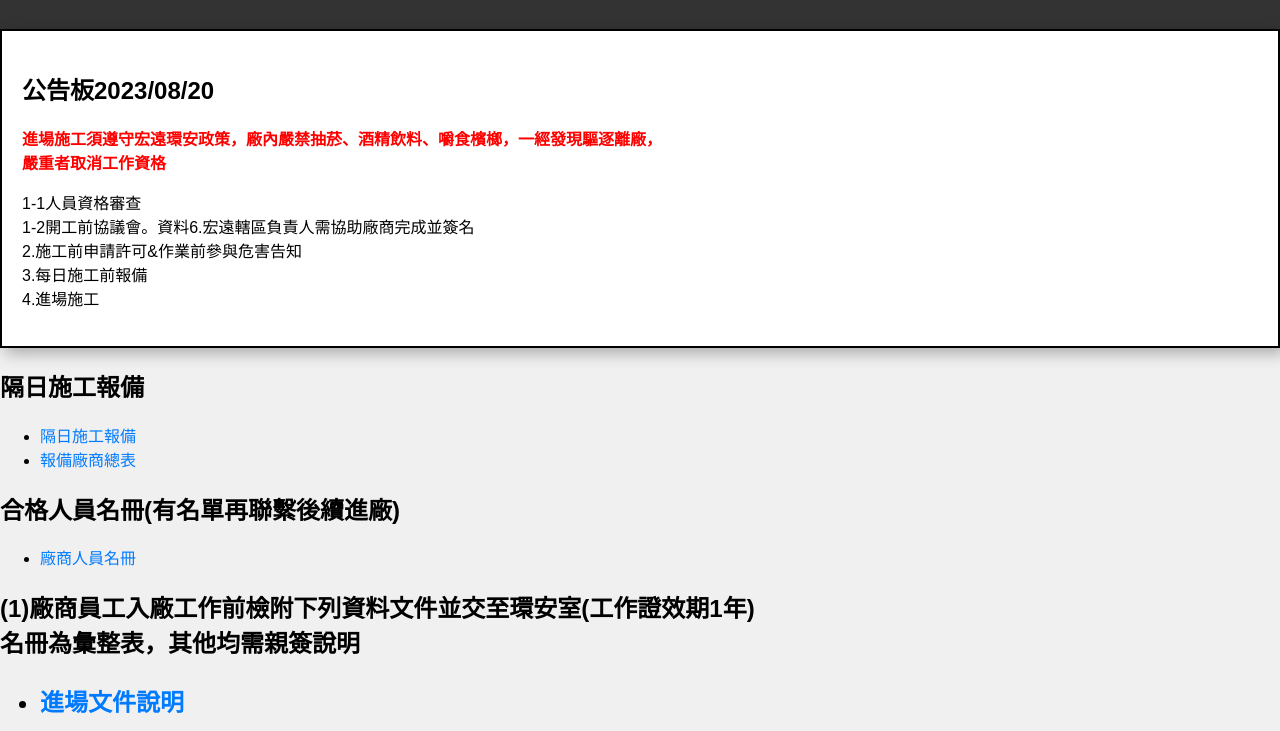
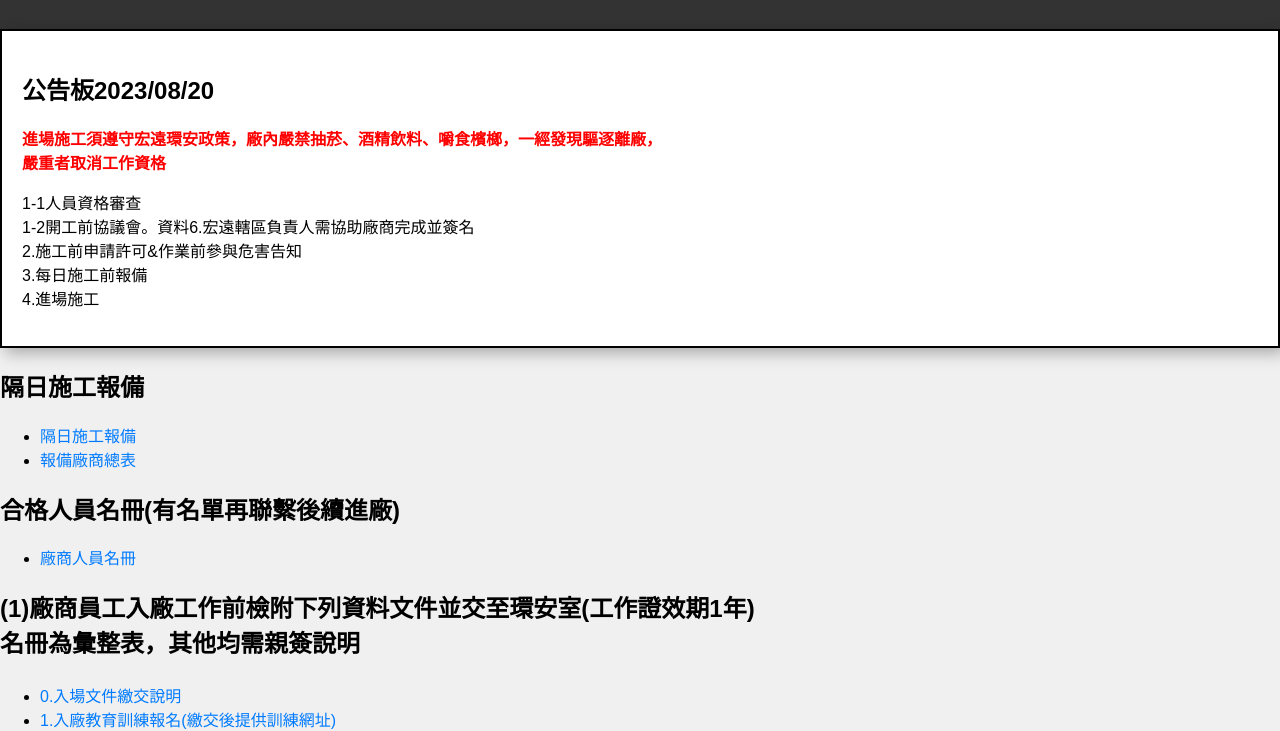
Before and after one commit to SunnyKuoTing/HYC, a plain HTML site: page index.html in a window 1280 px wide. Shown: the part 80-811 px from the top of the page. Drawn offline with Linux system fonts and the light colour scheme.

Commit message:
Update index.html
Signed-off-by: SunnyKuoTing <134305346+SunnyKuoTing@users.noreply.github.com>

```diff
--- a/index.html
+++ b/index.html
@@ -63,11 +63,10 @@
             <ul>
                 <li><a href="https://docs.google.com/spreadsheets/d/1cVZ7OLAM-030L2J21KRqa4k4OsRRRV70/edit#gid=0" target="_blank">廠商人員名冊</a></li>
             </ul>
-            <h2>(1)廠商員工入廠工作前檢附下列資料文件並交至環安室(工作證效期1年)<br>名冊為彙整表，其他均需親簽說明</li><ul>
-    <li><a href="https://docs.google.com/document/d/1FRdXnGPAz116ZH-GTYyUpan4EqVLg4my/view" target="_blank">進場文件說明</a></li>
-</ul>
+            <h2>(1)廠商員工入廠工作前檢附下列資料文件並交至環安室(工作證效期1年)<br>名冊為彙整表，其他均需親簽說明<ul>
 </h2>
             <ul>
+                <li><a href="https://docs.google.com/document/d/1FRdXnGPAz116ZH-GTYyUpan4EqVLg4my/view" target="_blank">0.入場文件繳交說明</a></li>
                 <li><a href="https://docs.google.com/document/d/1jcpq4oqKLNMk_u2tgLVQUfFAjh5_8LM3/export?format=doc"_blank">1.入廠教育訓練報名(繳交後提供訓練網址)</a></li>
                 <li><a href="https://docs.google.com/spreadsheets/d/1eenbg-xIN_hmN0M5dlCcAaWCephu1Oqf/export?format=xlsx&ouid=107306808548627009562&rtpof=true&sd=true" target="_blank">2.承攬商進廠工作人員名冊(Excel檔寄環安室)
 )</a></li>
```
